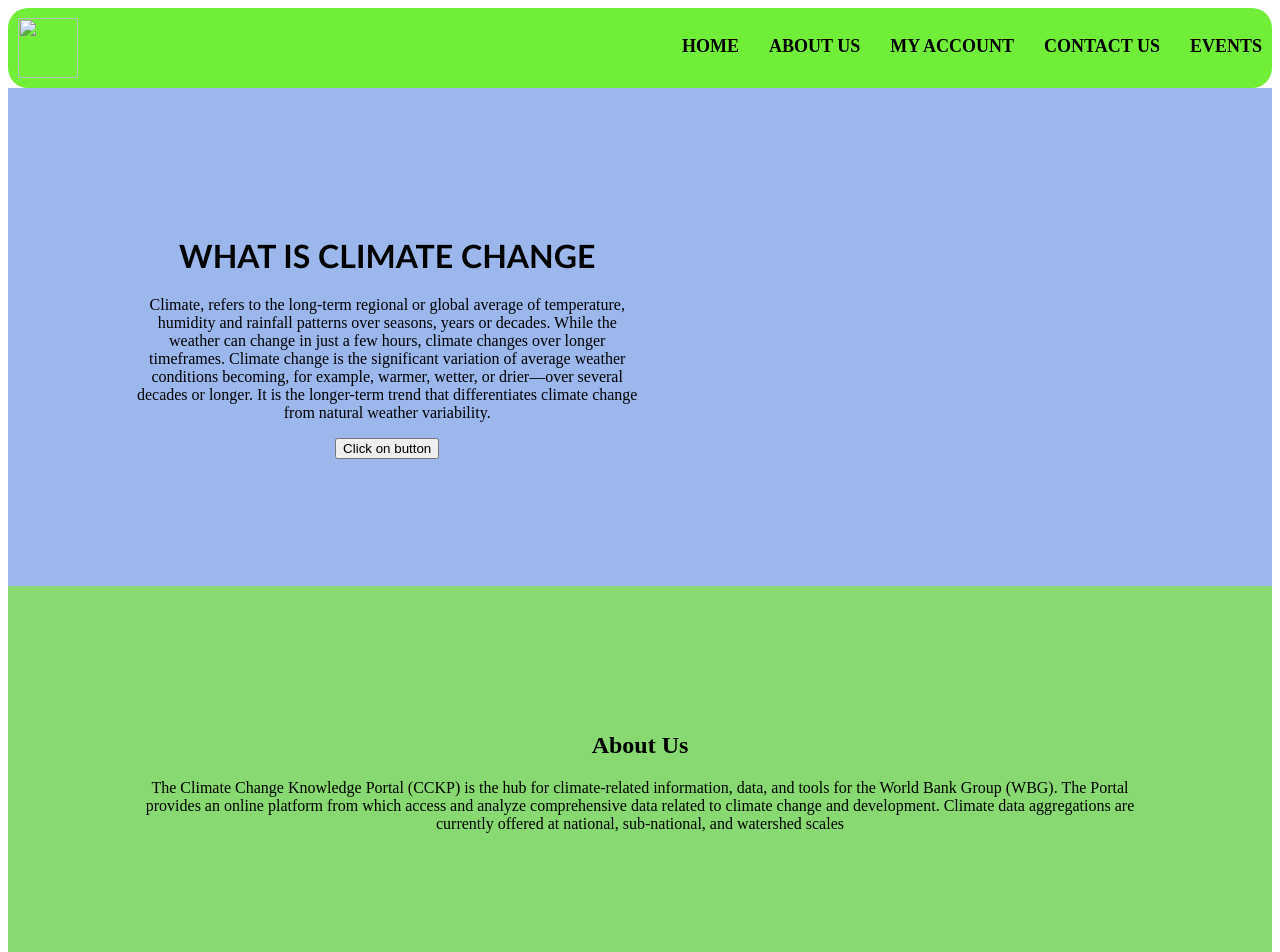
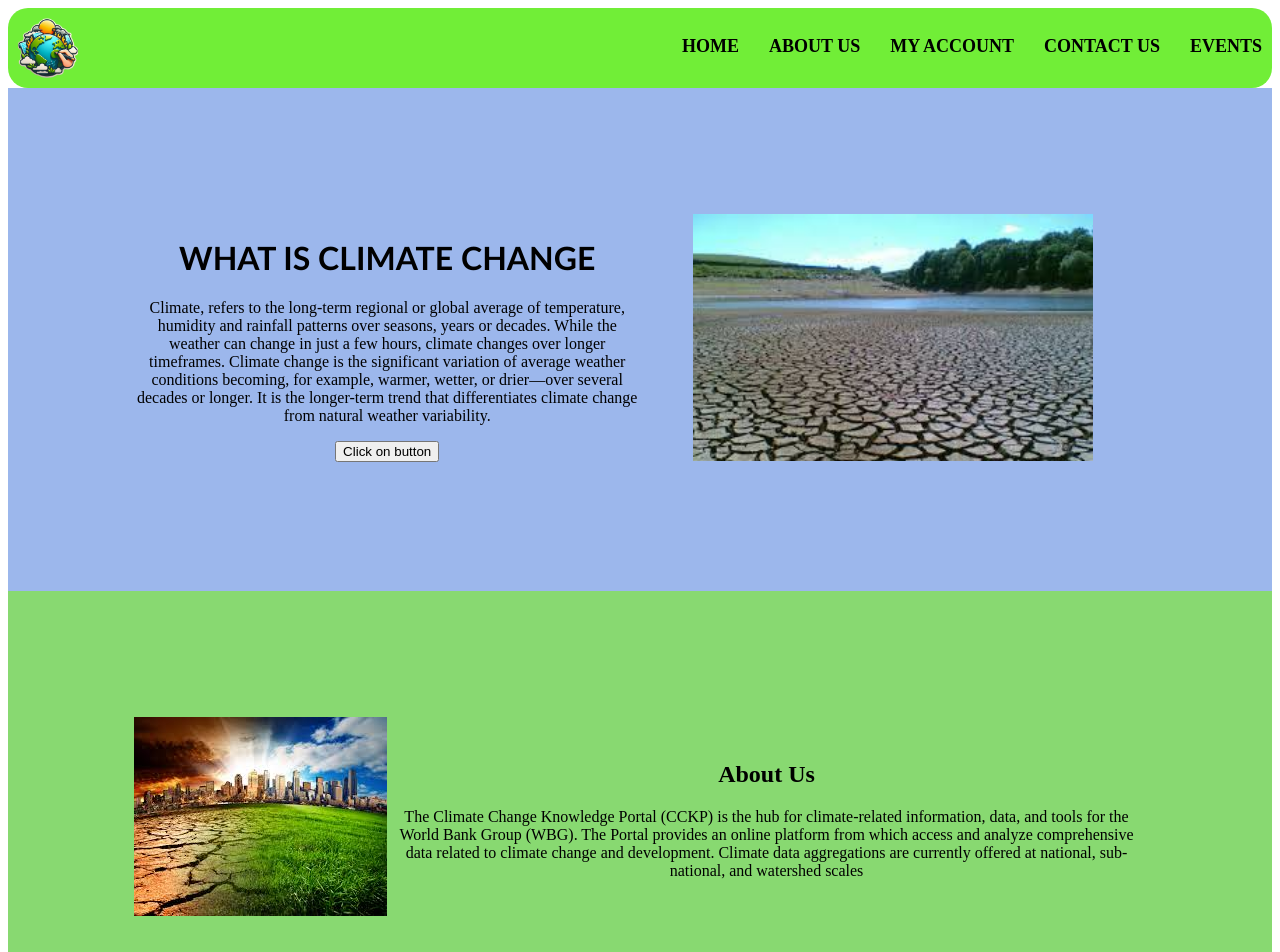
Before and after one commit to Ahsanabbasacii12/Climate-change, a plain HTML site: page index.html in a window 1280 px wide. Shown: the top 952 px of the page. Drawn offline with Linux system fonts and the light colour scheme; files that its build step writes are made by us from their sources.

Commit message:
Update index.html

```diff
--- a/index.html
+++ b/index.html
@@ -4,7 +4,7 @@
     <meta charset="UTF-8">
     <meta name="viewport" content="width=device-width, initial-scale=1.0">
     <meta name="description" content="The HTML Search Engine is a powerful tool designed to efficiently navigate through HTML codebases, websites, or documents. Tailored for developers, designers, and anyone working with web content, this search engine provides a streamlined interface to quickly locate specific HTML elements, attributes, classes, IDs, or even snippets of code">
-    <link rel="stylesheet" href="css/style.css">
+    <link rel="stylesheet" href="style.css">
 
     <title>Climate Change</title>
 
@@ -13,7 +13,7 @@
     <nav>
         <div id="container">
             <div class="navlogo">
-            <img src="/Images/logo.png" alt="">
+            <img src="logo.png" alt="">
             </div>
             <div class="menu">
                 <ul>
@@ -45,14 +45,14 @@ While the weather can change in just a few hours, climate changes over longer ti
 </div>
 
 <div>
-<img src="/Images/download.jpg" alt="">
+<img src="download.jpg" alt="">
 </div>
 
 </header>
 <main>
     <section id="about">
         <div>
-            <img src="/Images/images.jpg" alt="">
+            <img src="images.jpg" alt="">
         </div>
 
         <div>
```
